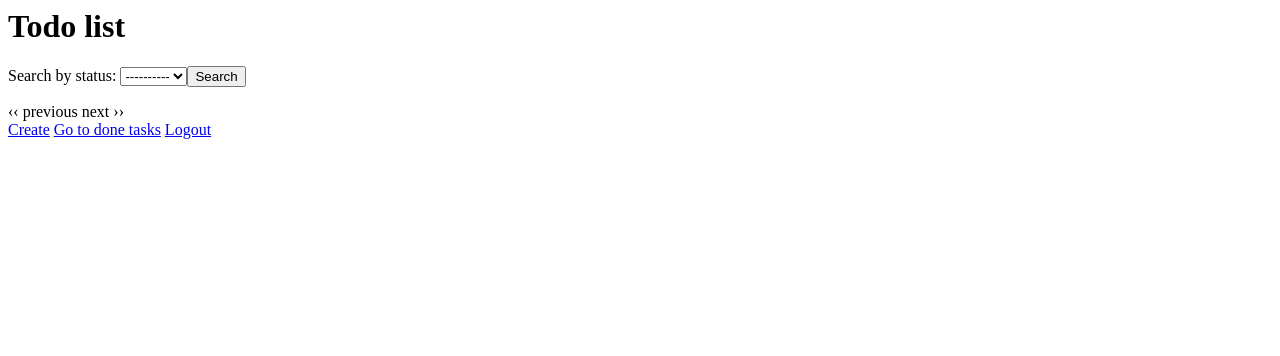
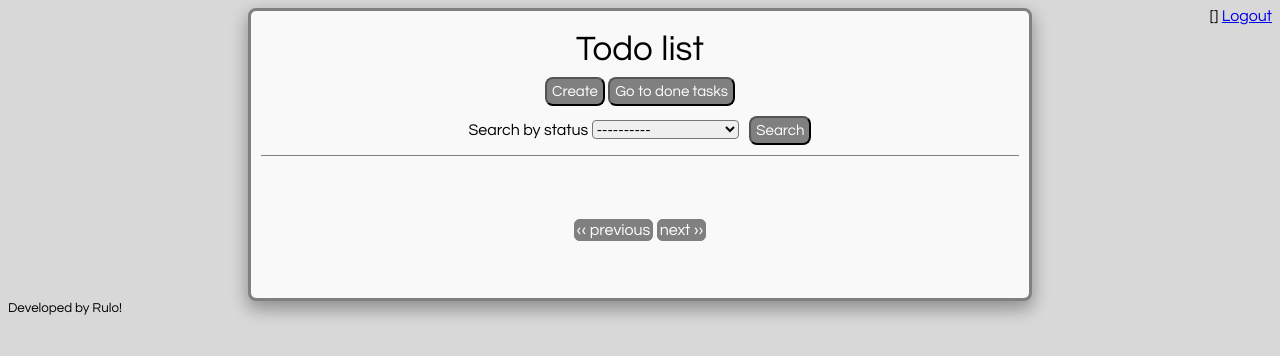
Before and after one commit to agutierrez-eb/todo_list, a Django app: template templates/todolist_app/todo_list.html in a window 1280 px wide. Shown: the top 356 px of the page. Run offline with Django 3.2, Linux system fonts and the light colour scheme; the template is opened without the code that fills it, so the values that code supplies are empty.

Commit message:
Adding the css to the todo list

```diff
--- a/static/todolist/style.css
+++ b/static/todolist/style.css
@@ -22,7 +22,7 @@ body {
   	border-radius: 4px;
   	font-size: 15px;
 }
-.login_title, .login_form{
+.login_title, .login_form, .todolist_title{
   	text-align: center;
 }
 .btn_submit{
@@ -33,6 +33,83 @@ body {
   	color: white;
 }
 .btn_submit:hover {
-  background-color: #4CAF50;
+  	background-color: #388AFF;
   	color: white;
 }
+.head_logout{
+	text-align: right;
+	float: right;
+}
+.head_title{
+	margin-left: 40%;
+	font-size: 50px;
+}
+.task_title{
+  	font-size: 35px;
+  	padding: 10px;
+}
+.btn_sheet, .btn_delete{
+  	background-color: #808080;
+  	font-size: 15px;
+  	border-radius: 8px;
+  	color: white;
+  	padding: 5px;
+}
+.btn_sheet:hover{
+  	background-color: #388AFF;
+  	color: white;
+}
+.btn_delete:hover{
+	background-color: #FF0000;
+	color: white;
+}
+.search_form{
+  	padding: 10px;
+  	border-bottom: 1px solid gray;
+}
+.task_sheet{
+  	background-color: #F9F9F9;
+  	width: 60%;
+  	border: 3px solid gray;
+  	padding: 10px;
+  	text-align: center;
+  	border-radius: 8px;
+  	box-shadow: 0 8px 16px 0 rgba(0,0,0,0.2), 0 6px 20px 0 rgba(0,0,0,0.19);
+  	margin: auto;
+}
+.select_search{
+  	width: 20%;
+  	margin: 0px 10px 0px 0px;
+  	border-radius: 4px;
+  	font-size: 15px;
+}
+/*.task_list{
+
+}*/
+.task{
+  	border-bottom: 1px solid gray;
+  	padding-bottom: 10px;
+}
+.task_name{
+   	font-size: 30px;
+   	padding-top: 10px;
+}
+.task_detail{
+   	padding: 10px;
+}
+.pagination{
+   	padding: 25px;
+}
+.next, .prev{
+	border: 1px solid gray;
+	border-radius: 6px;
+	padding: 2px;
+	background-color: #808080;
+	color: white;
+}
+.current_page, .page{
+	border: 1px solid gray;
+	border-radius: 6px;
+	padding: 4px;
+	color: black;
+}
--- a/templates/todolist_app/todo_list.html
+++ b/templates/todolist_app/todo_list.html
@@ -1,43 +1,59 @@
 <html>
     <head>
         <title>Todo list</title>
+        {% load static %}
+        <link rel="stylesheet" type="text/css" href="{% static 'todolist/style.css' %}">
+        <link href="https://fonts.googleapis.com/css2?family=Questrial&display=swap" rel="stylesheet">
     </head>
     <body>
         {% block content %}
-        <!-- {% load static %} -->
-        <h1>Todo list</h1>
-        <div>
-            <form mehtod="get">
+        <div class="head_todolist">
+            <div class="head_logout">
+                <a>[{{ request.user.username }}]</a>
+                <a href="{% url 'logout' %}">Logout</a>
+            </div>
+        </div>
+        <div class="task_sheet">
+            <div class="task_title">
+                <a>Todo list</a>
+            </div>
+            <div class="button_bar_in_sheet">
+                <button class="btn_sheet" onclick="window.location.href = '{% url 'todo_create' %}';">Create</button>
+                <button class="btn_sheet" onclick="window.location.href = '{% url 'todo_done' %}';">Go to done tasks</button>
+            </div>
+            <form mehtod="get" class="search_form">
                 {{ form.as_p }}
-                <label>Search by status: </label>
-                <select name="done" required="" id="id_done">
+                <label id="label_search">Search by status</label>
+                <select class="select_search" name="done" required="" id="id_done">
                     <option value selected> ---------- </option>
                     {% for done_element in task_status %}
                         <option>{{ done_element }}</option>
                     {% endfor %}
-                    <input type="submit" value="Search">
+                    <input class="btn_sheet" type="submit" value="Search">
                 </select>
             </form>
+            <div class="task_list">
+                    {% for todo in object_list %}
+                    <div class="task">
+                        <div class="task_name">
+                            <a> {{ todo.title }} </a>
+                        </div>
+                        <div class="task_detail">
+                            <a> {{ todo.done }} - {{ todo.priority }}</a>
+                        </div>
+                        <button class="btn_sheet" onclick="window.location.href='{% url 'todo_update' todo.id %}';">Update</button>
+                        <button class="btn_delete" onclick="window.location.href='{% url 'todo_delete' todo.id %}';">Delete</button>
+                        <button class="btn_sheet" onclick="window.location.href='{% url 'todo_reasign' todo.id %}';">Reassign</button>
+                        <button class="btn_sheet" onclick="window.location.href='{% url 'todo_detail' todo.id %}';">Detail</button>
+                    </div>
+                    {% endfor %}
+                <div class="pagination">
+                    {# The following renders the pagination html #}
+                    {% include "_pagination.html" %}
+                </div>
+            </div>
         </div>
-        <div>
-            {% for todo in object_list %}
-            <li>{{ todo.title }} - {{ todo.done }} - {{todo.assigned_user}}
-                <a href="{% url 'todo_update' todo.id %}">Update</a>
-                <a href="{% url 'todo_delete' todo.id %}">Delete</a>
-                <a href="{% url 'todo_reasign' todo.id %}">Reasign</a>
-                <a href="{% url 'todo_detail' todo.id %}">Detail</a>
-            </li>
-            {% endfor %}
-            {# The following renders the pagination html #}
-            {% include "_pagination.html" %}
-            {% endblock %}
-        </div>
-        <div>
-            <a href="{% url 'todo_create' %}">Create</a>
-            <a href="{% url 'todo_done' %}">Go to done tasks</a>
-            <a href="{% url 'logout' %}">Logout</a>
-            {{ request.user.email }}
-            {{ request.user.first_name }}
-        </div>
+        {% endblock %}
+        <small id="sign">Developed by Rulo!</small>
     </body>
 </html>
--- a/todolist_app/views.py
+++ b/todolist_app/views.py
@@ -11,7 +11,7 @@ from pure_pagination.mixins import PaginationMixin
 from .models import Todo, TaskStatus
 
 
-num_pagination = 5
+num_pagination = 10
 
 
 class FilterTodoOwner:
```
Lines whose indentation alone changed are shown as unchanged.
